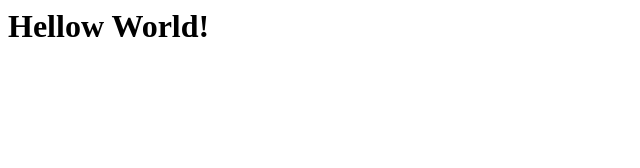
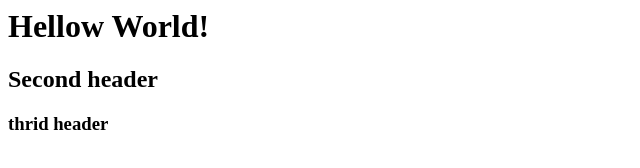
Before and after one commit to vincent-83/my-new-repo, a plain HTML site: page index.html in a window 1280 px wide. Shown: the whole page, without its empty margins (0-640 px from the left). Drawn offline with Linux system fonts and the light colour scheme.

Commit message:
new-branch commit

```diff
--- a/index.html
+++ b/index.html
@@ -1,4 +1,6 @@
 <!DOCTYPE <!DOCTYPE html>
 <html>
     <h1>Hellow World!</h1>
+    <h2>Second header</h2>
+    <h3>thrid header</h3>
 </html>
```
